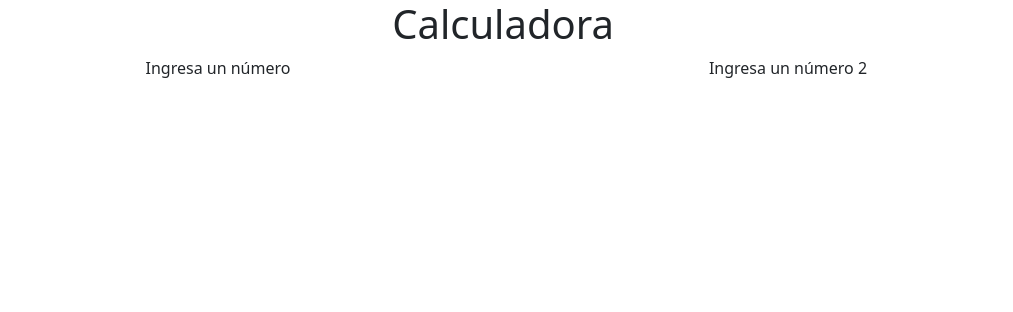
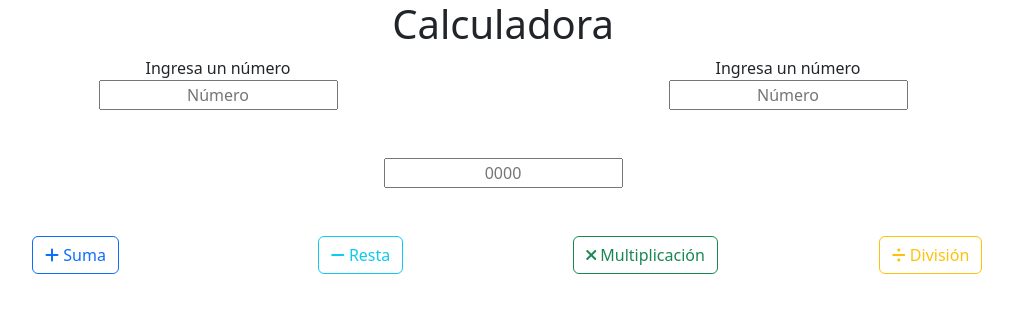
Before and after one commit to anafzo/calculadora, a plain HTML site: page index.html in a window 1280 px wide. Shown: the whole page, without its empty margins (137-1150 px from the left). Drawn offline with Linux system fonts and the light colour scheme.

Commit message:
ci: calculadora con suma, resta, division y multiplicacion

```diff
--- a/index.html
+++ b/index.html
@@ -6,16 +6,57 @@
     <meta name="viewport" content="width=device-width, initial-scale=1.0">
     <link rel="stylesheet" href="./css/bootstrap.min.css">
     <link rel="icon" type="image/x-icon" href="./assets/img/calcular.png">
+    <link rel="stylesheet" href="https://cdnjs.cloudflare.com/ajax/libs/font-awesome/6.2.0/css/all.min.css">
     <title>Calculadora</title>
 </head>
 <body>
-    <div class="container text-center">
+    <section class="container-sm text-center">
         <h1>Calculadora</h1>
-        <div class="row justify-content-sm-center">
-            <div class="col">Ingresa un número</div>
-            <div class="col">Ingresa un número 2</div>
+<!-- SECCIÓN INPUT NUMEROS -->
+        <div class="row">
+            <div class="col">
+                <label for="Numero1" class="inputNumerosLabel">Ingresa un número</label>
+            </div>
+            <div class="col">
+                <label for="Numero2" class="inputNumerosLabel">Ingresa un número</label>
+            </div>
         </div>
-    </div>
+        <div class="row">
+            <div class="col">
+                <input type="text" style="text-align:center" id="numero1" class="inputNumerosBox" placeholder="Número">
+            </div>
+            <div class="col">
+                <input type="text" style="text-align:center" id="numero2" class="inputNumerosBox" placeholder="Número">
+            </div>
+        </div>
+<!-- SECCIÓN PANTALLA RESULTADO -->
+        <div class="row my-5">
+            <div class="col">
+                <input type="text" style="text-align:center" id="resultado" placeholder="0000">
+            </div>
+        </div>
+<!-- SECCIÓN DE BOTONES -->
+        <div class="row">
+            <!-- BOTÓN SUMA -->
+            <div class="col">
+                <p><button type="button" class="btn btn-outline-primary" onclick="suma()" id="botonSuma"><i class="fas fa-plus"></i> Suma</button></p>
+            </div>
+            <!-- BOTÓN RESTA -->
+            <div class="col">
+                <p><button type="button" class="btn btn-outline-info" onclick="resta()" id="botonResta"><i class="fas fa-minus"></i> Resta</button></p>
+            </div>
+            <!-- BOTÓN MULTIPLICACIÓN -->
+            <div class="col">
+                <p><button type="button" class="btn btn-outline-success" onclick="multiplicacion()" id="botonMultip"><i class="fas fa-times"></i> Multiplicación</button></p>
+            </div>
+            <!-- BOTÓN DIVISIÓN -->
+            <div class="col">
+                <p><button type="button" class="btn btn-outline-warning" onclick="division()" id="botonDivision"><i class="fas fa-divide"></i> División</button></p>
+            </div>
+        </div>
+    </section>
+
+<script src="./script.js"></script>
 
 </body>
 </html>
--- /dev/null
+++ b/script.js
@@ -0,0 +1,30 @@
+// Apuntar al elemento con ID "resultado"
+resultado=document.getElementById("resultado");
+
+// Función suma
+const suma = () => {
+    let valorNum1=parseInt(document.getElementById("numero1").value);
+    let valorNum2=parseInt(document.getElementById("numero2").value);
+    resultado.value=valorNum1+valorNum2;
+}
+
+// Función resta
+const resta = () => {
+    let valorNum1=parseInt(document.getElementById("numero1").value);
+    let valorNum2=parseInt(document.getElementById("numero2").value);
+    resultado.value=valorNum1-valorNum2;
+}
+
+// Función multiplicación
+const multiplicacion = () => {
+    let valorNum1=parseInt(document.getElementById("numero1").value);
+    let valorNum2=parseInt(document.getElementById("numero2").value);
+    resultado.value=valorNum1*valorNum2;
+}
+
+// Función división
+const division = () => {
+    let valorNum1=parseInt(document.getElementById("numero1").value);
+    let valorNum2=parseInt(document.getElementById("numero2").value);
+    resultado.value=valorNum1/valorNum2;
+}
```
